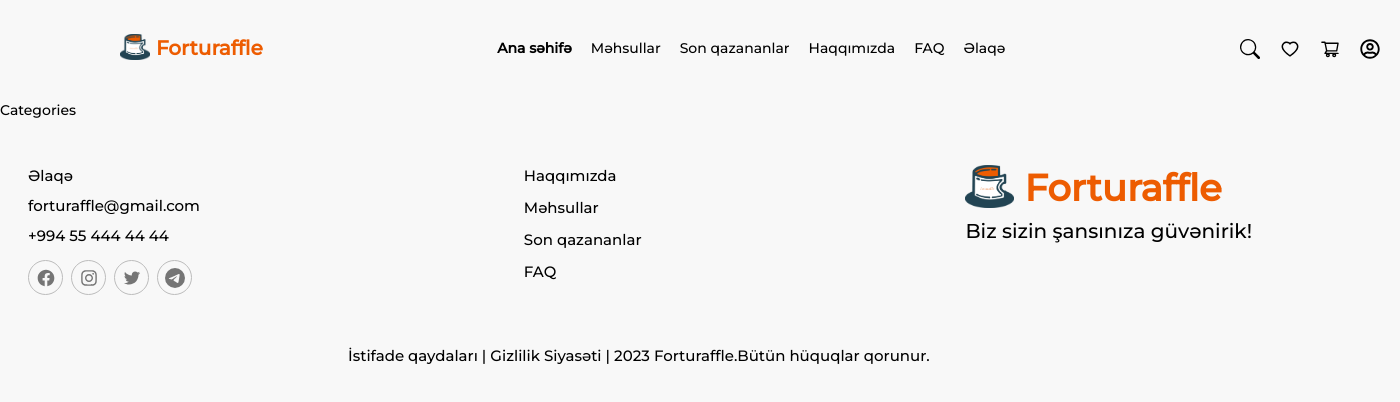
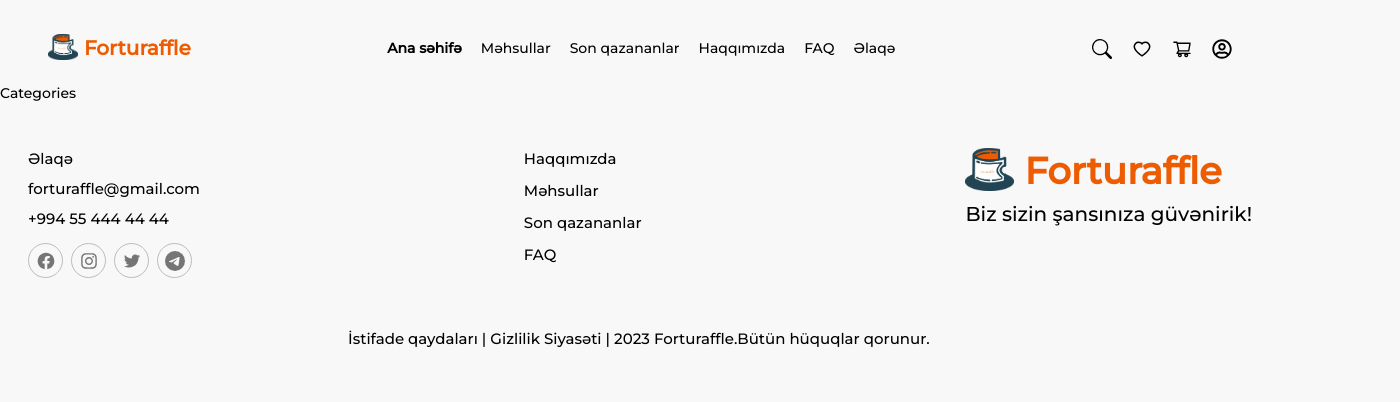
Before and after one commit to AsimSafarli/forturaffle, a React (Create React App) app in the folder client/: page /categories in a window 1280 px wide. Shown: the top 402 px of the page, 1400 px wide, since content can reach past the window. Built offline with nearby package versions, Linux system fonts and the light colour scheme.

Commit message:
certain changes have been made

```diff
--- a/client/src/Components/HomePage/InformationChat/InformationChat.css
+++ b/client/src/Components/HomePage/InformationChat/InformationChat.css
@@ -32,10 +32,10 @@
   border-radius: 6px;
   margin-top: 1px;
   font-size: 12px;
+  padding: 15px;
 }
 .fifth__section__left__emailBox__input input::placeholder {
   padding: 0 15px;
-
 }
 .fifth__section__right img {
   width: 600px;
@@ -54,8 +54,8 @@
   background-color: #ed5c01;
   cursor: pointer;
 }
-.fifth__section__left__emailBox__button:hover{
-  border: 1px solid #ed5c01 ;
+.fifth__section__left__emailBox__button:hover {
+  border: 1px solid #ed5c01;
   background-color: white;
   color: #ed5c01;
   transition: 0.5s;
--- a/client/src/Components/Navbar/Navbar.css
+++ b/client/src/Components/Navbar/Navbar.css
@@ -1,7 +1,8 @@
 .p-5 {
-  margin-left: 100px;
-  width: 1300px;
-  height: 100px;
+  margin-right: auto;
+  margin-left: auto;
+  width: 1224px;
+
 }
 .activeLink {
   font-weight: bold;
```
Also changed, not shown: client/src/Components/HomePage/Fortune/Fortune.css (line endings or trailing spaces).
